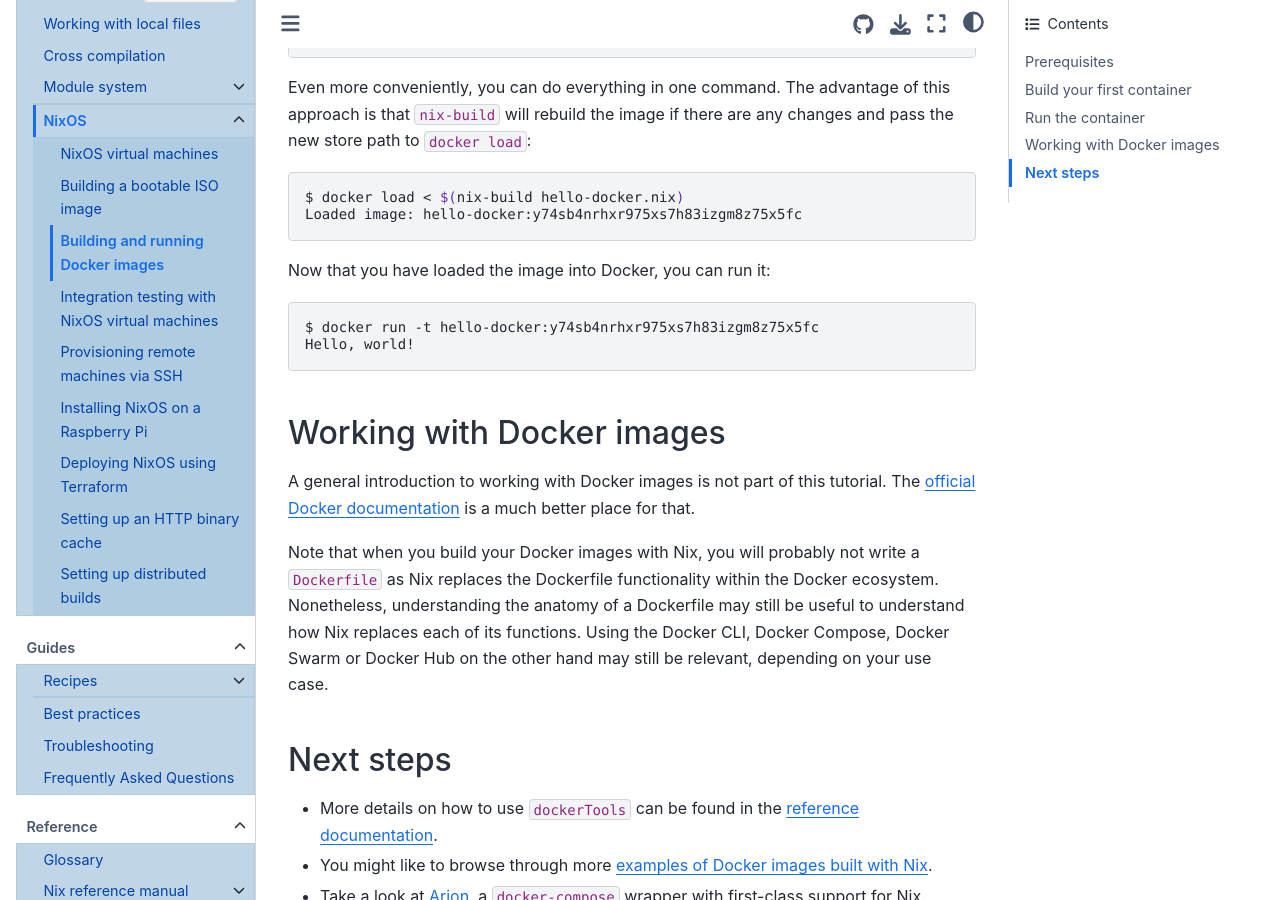
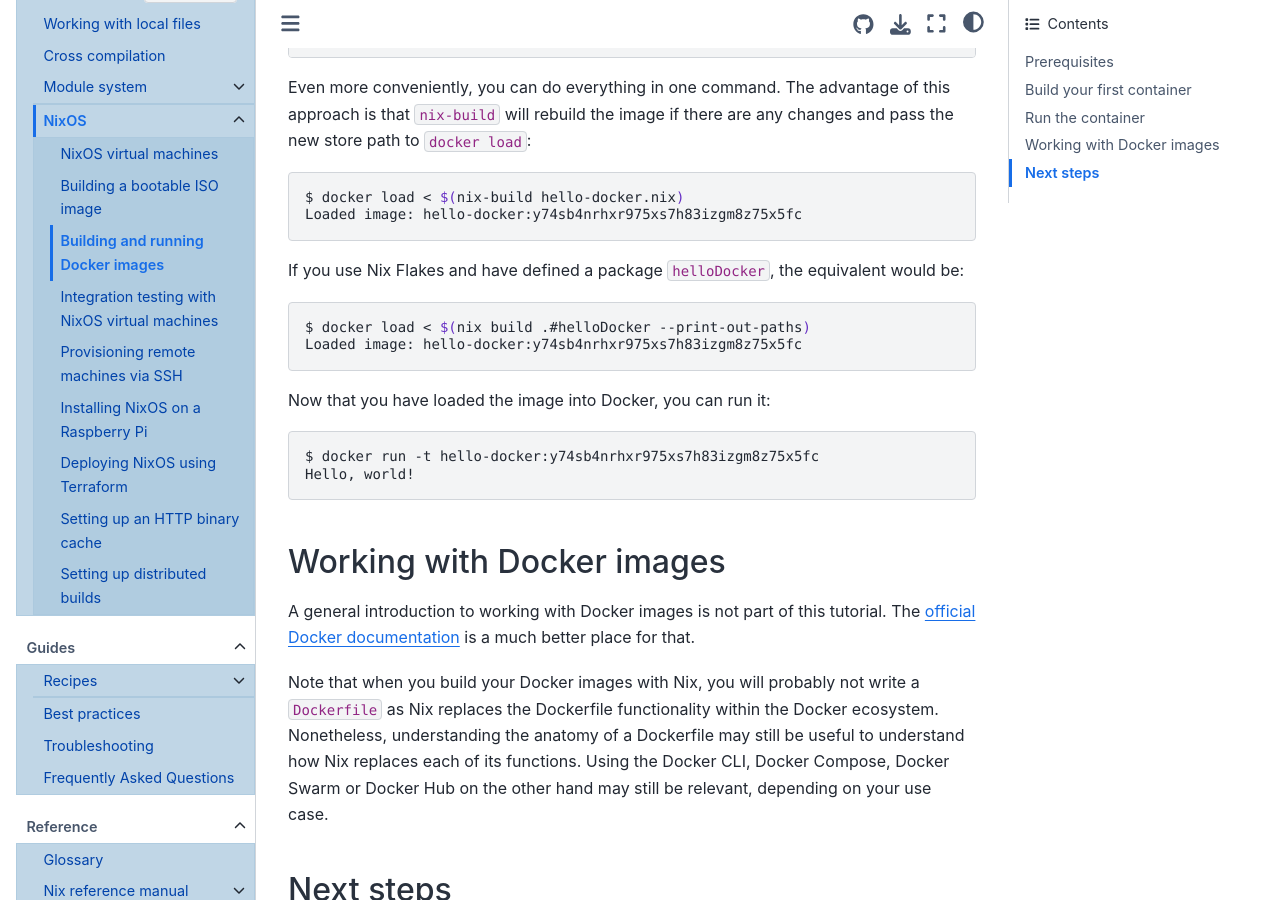
Before and after one commit to NixOS/nix.dev, a Sphinx documentation site: the page built from source/tutorials/nixos/building-and-running-docker-images.md, in a window 1280 px wide and 900 px high, scrolled down 2104 px. Built offline with Sphinx 7.4.7 and the Sphinx Book theme 1.1.4, drawn with Linux system fonts in a browser that asks for light colours.

Commit message:
`docker load` with Nix Flakes

````diff
--- a/source/tutorials/nixos/building-and-running-docker-images.md
+++ b/source/tutorials/nixos/building-and-running-docker-images.md
@@ -101,6 +101,12 @@ $ docker load < $(nix-build hello-docker.nix)
 Loaded image: hello-docker:y74sb4nrhxr975xs7h83izgm8z75x5fc
 ```
 
+If you use Nix Flakes and have defined a package `helloDocker`, the equivalent would be:
+```shell-session
+$ docker load < $(nix build .#helloDocker --print-out-paths)
+Loaded image: hello-docker:y74sb4nrhxr975xs7h83izgm8z75x5fc
+```
+
 Now that you have loaded the image into Docker, you can run it:
 
 ```shell-session
````
